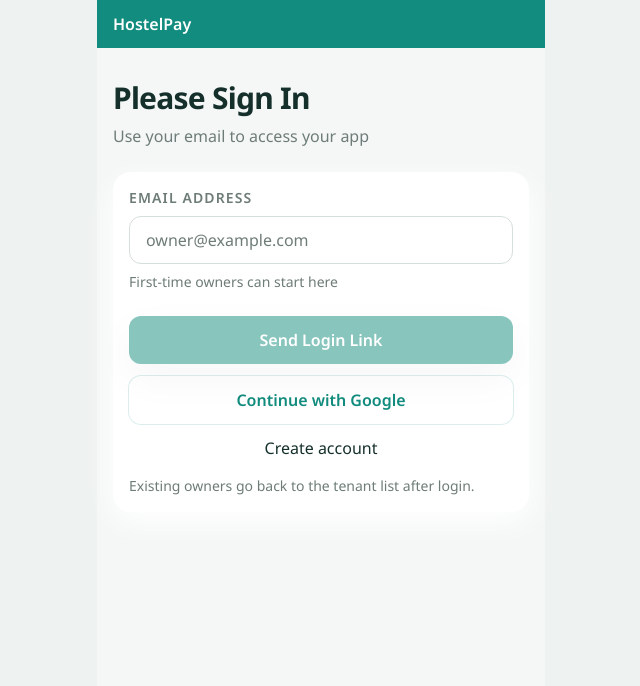
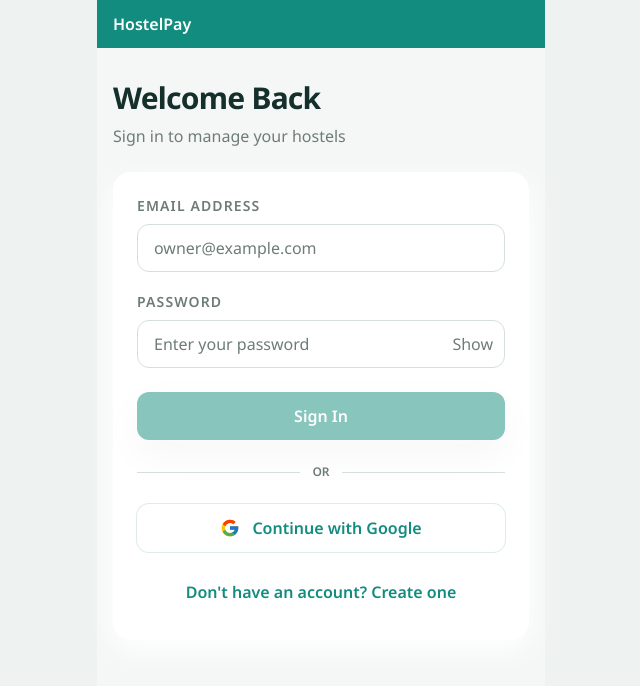
Before and after one commit to dharmaparasa/Hostel-Helper, a React (Vite) app: page /Hostel-Helper/login in a window 1280 px wide. Shown: the top 686 px of the page, without its empty margins (319-959 px from the left). Built offline with nearby package versions, Linux system fonts and the light colour scheme.

Commit message:
login page changes

```diff
--- a/src/components/FormField.jsx
+++ b/src/components/FormField.jsx
@@ -1,6 +1,6 @@
-export function FormField({ label, children, hint }) {
+export function FormField({ label, children, hint, className = "" }) {
   return (
-    <label className="block">
+    <label className={`block ${className}`}>
       <span className="label-text">{label}</span>
       {children}
       {hint ? <span className="mt-2 block text-sm text-muted">{hint}</span> : null}
--- a/src/context/AppContext.jsx
+++ b/src/context/AppContext.jsx
@@ -1,6 +1,6 @@
 import { createContext, useContext, useEffect, useMemo, useState } from "react";
 import { seedData } from "../data/seed";
-import { sendEmailLogin, signUpUser, signInWithGoogle, getSupabaseClient, loadSession, signOut } from "../lib/supabase";
+import { sendEmailLogin, signUpUser, signInWithGoogle, signInWithPassword as supabaseSignInWithPassword, getSupabaseClient, loadSession, signOut } from "../lib/supabase";
 import {
   persistDemoSession,
   persistState,
@@ -164,7 +164,13 @@ export function AppProvider({ children }) {
   const sendLoginEmail = async (email) => sendEmailLogin(email);
 
   const signUp = async (email, password) => signUpUser(email, password);
-  const signInWithGoogleProvider = async () => signInWithGoogle();
+  const signInWithGoogleProvider = async () => {
+    const result = await signInWithGoogle();
+    if (result?.demo) {
+      startDemoSession("demo@hostelpay.com");
+    }
+    return result;
+  };
 
   const startDemoSession = (email) => {
     const nextSession = {
@@ -176,6 +182,14 @@ export function AppProvider({ children }) {
 
     persistDemoSession(nextSession);
     setSession(nextSession);
+  };
+
+  const signInWithPassword = async (email, password) => {
+    const result = await supabaseSignInWithPassword(email, password);
+    if (result?.demo) {
+      startDemoSession(email || "demo@hostelpay.com");
+    }
+    return result;
   };
 
   const logout = async () => {
@@ -200,6 +214,7 @@ export function AppProvider({ children }) {
       addPayment,
       sendLoginEmail,
       signUp,
+      signInWithPassword,
       signInWithGoogleProvider,
       startDemoSession,
       logout
--- a/src/lib/supabase.js
+++ b/src/lib/supabase.js
@@ -86,6 +86,24 @@ export async function signUpUser(email, password) {
   return { sent: true };
 }
 
+export async function signInWithPassword(email, password) {
+  const client = getSupabaseClient();
+  if (!client) {
+    return { demo: true };
+  }
+
+  const { data, error } = await client.auth.signInWithPassword({
+    email,
+    password
+  });
+
+  if (error) {
+    throw error;
+  }
+
+  return data || {};
+}
+
 export async function signInWithGoogle() {
   const client = getSupabaseClient();
   if (!client) {
--- a/src/screens/LoginScreen.jsx
+++ b/src/screens/LoginScreen.jsx
@@ -7,9 +7,11 @@ import { useToast } from "../context/ToastContext";
 
 export function LoginScreen() {
   const navigate = useNavigate();
-  const { sendLoginEmail, signInWithGoogleProvider, startDemoSession, hostels } = useAppContext();
+  const { signInWithPassword, signInWithGoogleProvider, startDemoSession, hostels } = useAppContext();
   const { showToast } = useToast();
   const [email, setEmail] = useState("");
+  const [password, setPassword] = useState("");
+  const [showPassword, setShowPassword] = useState(false);
   const [loading, setLoading] = useState(false);
   const [oauthLoading, setOauthLoading] = useState(false);
   const [errorMessage, setErrorMessage] = useState("");
@@ -18,31 +20,17 @@ export function LoginScreen() {
   const nextPath = hostels.length === 0 ? "/hostels" : "/tenants";
   const googleButtonDisabled = demoAvailable || oauthLoading;
 
-  const handleLogin = async () => {
+  const handlePasswordSignIn = async () => {
     setErrorMessage("");
     setLoading(true);
     try {
-      const result = await sendLoginEmail(email);
-      if (result?.demo) {
-        startDemoSession(email);
-        showToast("Demo opened");
-        navigate(nextPath, { replace: true });
-      } else {
-        navigate("/check-email", {
-          replace: true,
-          state: {
-            title: "Check your inbox",
-            message: "We sent a login link to your email. Open it to continue.",
-            email
-          }
-        });
-      }
+      await signInWithPassword(email, password);
+      showToast("Welcome back!");
+      navigate(nextPath, { replace: true });
     } catch (error) {
-      console.error("Login error", error);
-      const message = error?.message || "Could not send login link.";
-      setErrorMessage(
-        message + " If this fails, try signing in with Google instead."
-      );
+      console.error("Sign in error", error);
+      const message = error?.message || "Unable to sign in. Please check your credentials.";
+      setErrorMessage(message);
       showToast(message);
     } finally {
       setLoading(false);
@@ -77,14 +65,11 @@ export function LoginScreen() {
         </div>
         <div className="screen-pad pt-6">
           <Header
-            title="Please Sign In"
-            subtitle="Use your email to access your app"
+            title="Welcome Back"
+            subtitle="Sign in to manage your hostels"
           />
-          <div className="panel p-4">
-            <FormField
-              label="Email Address"
-              hint="First-time owners can start here"
-            >
+          <div className="panel p-6">
+            <FormField label="Email Address">
               <input
                 className="input-base"
                 value={email}
@@ -94,38 +79,93 @@ export function LoginScreen() {
                 type="email"
               />
             </FormField>
+
+            <FormField label="Password" className="mt-5">
+              <div className="relative">
+                <input
+                  className="input-base pr-12"
+                  value={password}
+                  onChange={(event) => setPassword(event.target.value)}
+                  placeholder="Enter your password"
+                  type={showPassword ? "text" : "password"}
+                />
+                <button
+                  type="button"
+                  onClick={() => setShowPassword(!showPassword)}
+                  className="absolute right-3 top-1/2 -translate-y-1/2 transform text-muted hover:text-ink"
+                  aria-label={showPassword ? "Hide password" : "Show password"}
+                >
+                  {showPassword ? "Hide" : "Show"}
+                </button>
+              </div>
+            </FormField>
+
             <button
               type="button"
-              onClick={handleLogin}
-              disabled={loading || !email.includes("@")}
+              onClick={handlePasswordSignIn}
+              disabled={loading || !email.includes("@") || password.length < 6}
               className="primary-button mt-6 w-full"
             >
-              {loading ? "Please wait..." : "Send Login Link"}
+              {loading ? "Signing In..." : "Sign In"}
             </button>
+
+            <div className="relative my-6 flex items-center">
+              <div className="flex-grow border-t border-line" />
+              <span className="mx-3 text-xs font-semibold uppercase text-muted">or</span>
+              <div className="flex-grow border-t border-line" />
+            </div>
+
             <button
               type="button"
               onClick={handleGoogleSignIn}
               disabled={googleButtonDisabled}
-              className="secondary-button mt-3 w-full"
+              className="secondary-button w-full flex items-center justify-center gap-3"
             >
-              {oauthLoading ? "Redirecting to Google..." : "Continue with Google"}
+              <svg
+                xmlns="http://www.w3.org/2000/svg"
+                viewBox="0 0 48 48"
+                className="w-5 h-5"
+              >
+                <path
+                  fill="#FFC107"
+                  d="M43.611 20.083H42V20H24v8h11.303C33.654 32.657 29.215 36 24 36c-6.627 0-12-5.373-12-12s5.373-12 12-12c3.059 0 5.842 1.154 7.961 3.039l5.657-5.657C34.046 6.053 29.268 4 24 4 12.955 4 4 12.955 4 24s8.955 20 20 20 20-8.955 20-20c0-1.341-.138-2.65-.389-3.917z"
+                />
+                <path
+                  fill="#FF3D00"
+                  d="M6.306 14.691l6.571 4.819C14.655 15.108 18.961 12 24 12c3.059 0 5.842 1.154 7.961 3.039l5.657-5.657C34.046 6.053 29.268 4 24 4 16.318 4 9.656 8.337 6.306 14.691z"
+                />
+                <path
+                  fill="#4CAF50"
+                  d="M24 44c5.166 0 9.86-1.977 13.409-5.192l-6.19-5.238C29.176 35.091 26.715 36 24 36c-5.196 0-9.623-3.327-11.283-7.946l-6.522 5.025C9.505 39.556 16.227 44 24 44z"
+                />
+                <path
+                  fill="#1976D2"
+                  d="M43.611 20.083H42V20H24v8h11.303c-1.058 3.087-3.279 5.548-6.084 7.071l6.19 5.238C36.971 39.205 44 34 44 24c0-1.341-.138-2.65-.389-3.917z"
+                />
+              </svg>
+
+              {oauthLoading ? "Redirecting..." : "Continue with Google"}
             </button>
+
             {demoAvailable ? (
               <button type="button" onClick={openDemo} className="secondary-button mt-3 w-full">
                 Open Demo
               </button>
             ) : null}
-            <button type="button" onClick={() => navigate('/signup')} className="tertiary-button mt-3 w-full">
-              Create account
+
+            <button
+              type="button"
+              onClick={() => navigate('/signup')}
+              className="mt-4 w-full py-3 text-base font-semibold text-brand hover:text-brand-deep transition"
+            >
+              Don't have an account? Create one
             </button>
+
             {errorMessage ? (
               <p className="mt-4 rounded-xl border border-red-200 bg-red-50 p-3 text-sm text-red-800">
                 {errorMessage}
               </p>
             ) : null}
-            <p className="mt-4 text-sm text-muted">
-              Existing owners go back to the tenant list after login.
-            </p>
           </div>
         </div>
       </div>
```
